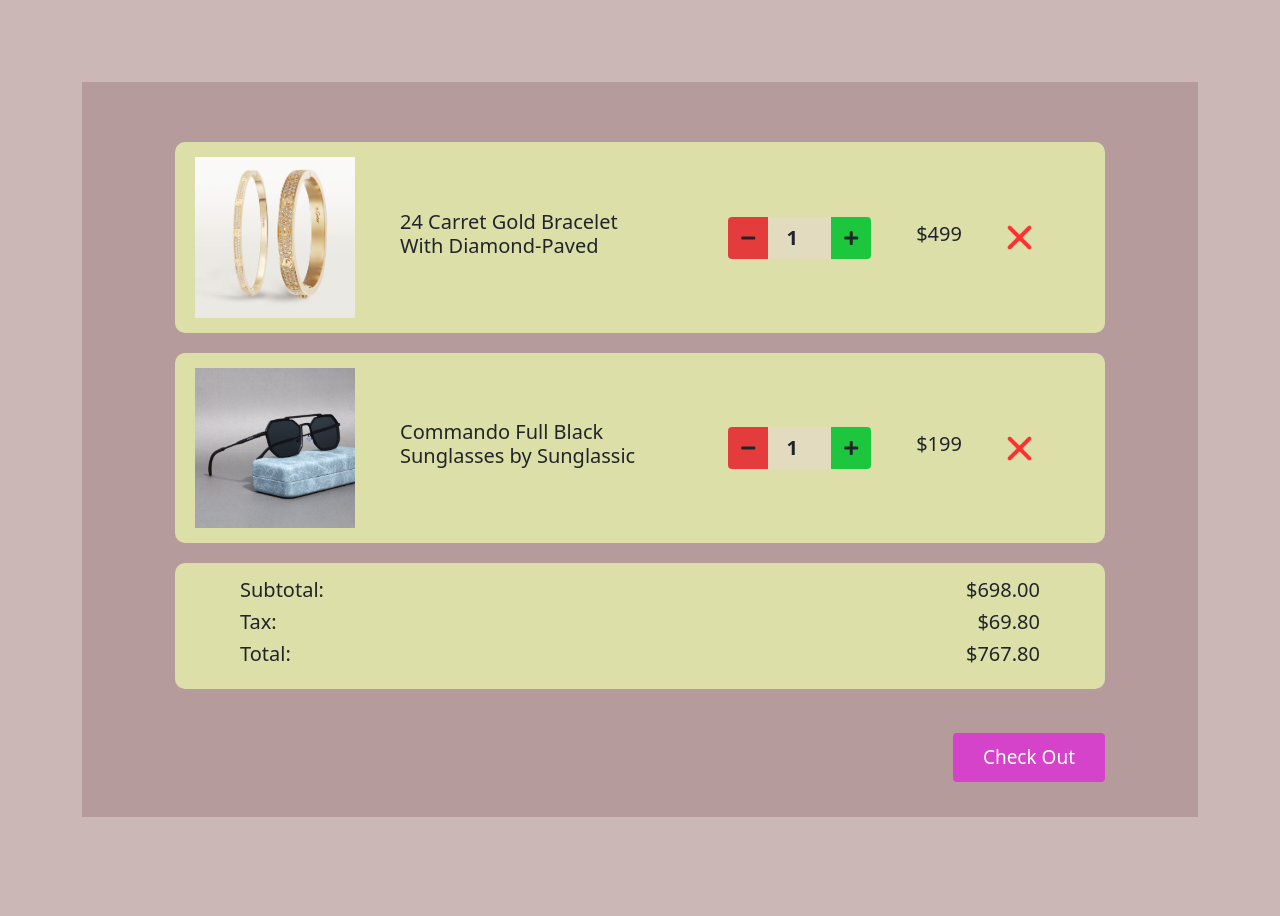
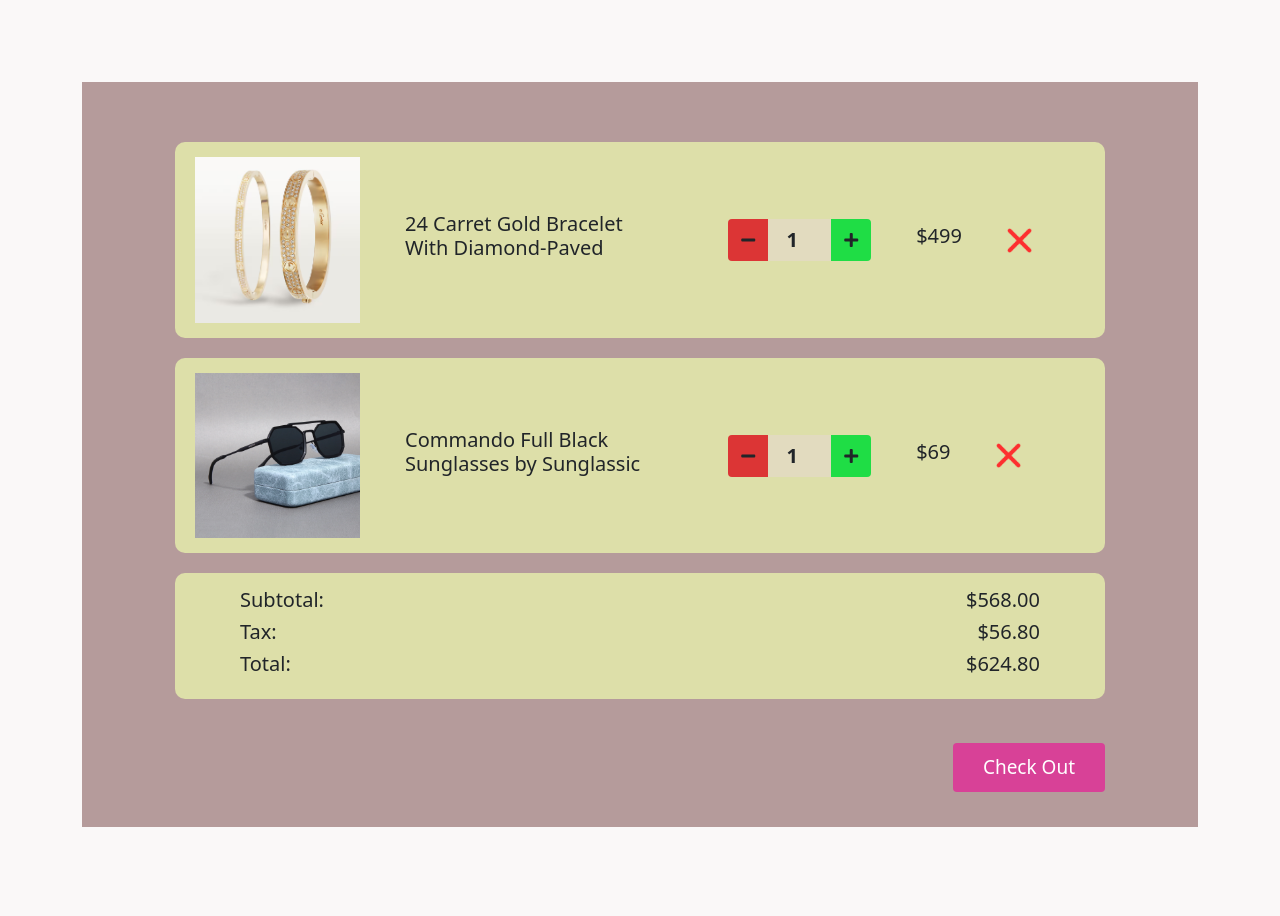
Before and after one commit to Shuvodev-09/shopping-cart-assignment-2, a plain HTML site: page index.html in a window 1280 px wide. Shown: the part 61-977 px from the top of the page. Drawn offline with nearby package versions, Linux system fonts and the light colour scheme.

Commit message:
Add files via upload
REAMDE.md add and html, css, javascript have some changes.

```diff
--- a/css/style.css
+++ b/css/style.css
@@ -1,10 +1,10 @@
 body{
-	background: #ccb7b7;
+	background: #faf8f8;
 }
 .shop{
     text-align: center;
     padding-top: 5px;
-    color: rgb(228, 29, 218);
+   text-transform: capitalize;
 }
 .cart{
 	margin: 100px 0;
@@ -26,7 +26,7 @@ body{
     justify-content: flex-start;
 }
 .cart-item img{
-	width: 160px;
+	width: 165px;
 }
 .cart-item h5{
     padding: 0 45px;
@@ -36,10 +36,10 @@ body{
 }
 
 .btn-default2{
-	background-color: #1cc73e;
+	background-color: #1fdd45;
 }
 .btn-default1{
-	background-color: #e43c3c;
+	background-color: #dc3535;
 }
 .cart-item .form-control{
 	background-color: #e2dbbf;
@@ -60,6 +60,6 @@ body{
     float: right;
     padding: 10px 30px;
 	font-size: 19px;
-	background-color: #d443ca;
+	background-color: #d84197;
 	border: none;
 }
--- a/index.html
+++ b/index.html
@@ -15,7 +15,7 @@
 
    <section>
       <div class="container">
-         <h2 class="shop">Choose Your Favaourite Item</h2>
+         <h2 class="shop">buy anything you want</h2>
          <div class="cart">
             <div class="col-md-12 col-lg-10 mx-auto">
 
@@ -55,7 +55,7 @@
                            <button id="sunglass-plus" class="btn btn-default2"><i class="fas fa-plus"></i></button>
 
                         </div>
-                        <h5>$<span id="sunglass-total">199</span></h5>
+                        <h5>$<span id="sunglass-total">69</span></h5>
                         <img src="images/remove.png" alt="" class="remove-item">
                      </div>
                   </div>
@@ -71,9 +71,9 @@
                      </div>
 
                      <div class="col-md-4 status">
-                        <h5>$<span id="sub-total">698</span> </h5>
-                        <h5>$<span id="tax-ammount">698</span> </h5>
-                        <h5>$<span id="total-price">698</span></h5>
+                        <h5>$<span id="sub-total">568</span> </h5>
+                        <h5>$<span id="tax-ammount">568</span> </h5>
+                        <h5>$<span id="total-price">568</span></h5>
                      </div>
                   </div>
                </div>
--- a/js/app.js
+++ b/js/app.js
@@ -51,7 +51,7 @@ document.getElementById('sunglass-plus').addEventListener('click', () => {
     let sunglassTotal = document.getElementById('sunglass-total');
     let currentSunglassTotal = parseInt(sunglassTotal.innerHTML);
 
-    let newSunglassTotal = currentSunglassTotal + 199;
+    let newSunglassTotal = currentSunglassTotal + 69;
     sunglassTotal.innerHTML = newSunglassTotal;
 
     calculateTotal();
@@ -71,7 +71,7 @@ document.getElementById('sunglass-minus').addEventListener('click', () => {
         let sunglassTotal = document.getElementById('sunglass-total');
         let currentSunglassTotal = parseInt(sunglassTotal.innerHTML);
 
-        let newSunglassTotal = currentSunglassTotal - 199;
+        let newSunglassTotal = currentSunglassTotal - 69;
         sunglassTotal.innerHTML = newSunglassTotal;
 
         calculateTotal();
@@ -84,7 +84,7 @@ function calculateTotal() {
     let sunglassTotal = parseInt(document.getElementById('sunglass-total').innerHTML);
 
     let subtotal = braceletTotal + sunglassTotal;
-    let tax = subtotal * 0.1;
+    let tax =  subtotal * 0.1;
     let total = subtotal + tax;
 
     //  all totals are zero when quantity is zero
```
Also changed, not shown: 1 other file.
